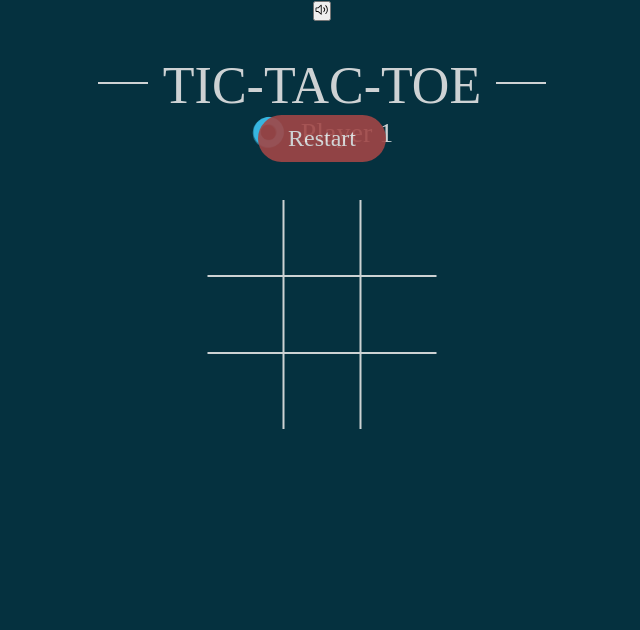
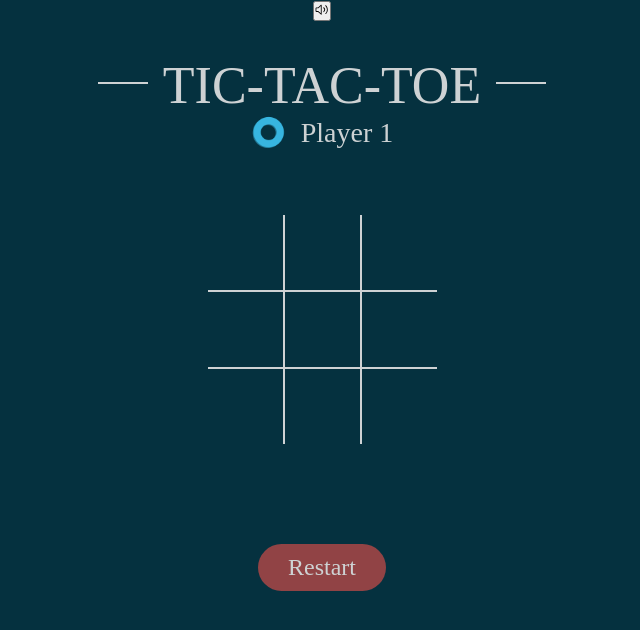
Before and after one commit to biancashiromoto/react-tic-tac-toe, a React (Vite) app: page / in a window 1280 px wide. Shown: the top 630 px of the page, without its empty margins (318-958 px from the left). Built offline with nearby package versions, Linux system fonts and the light colour scheme; a web font is replaced by a local one.

Commit message:
style: Refactor component Board positioning

```diff
--- a/src/components/Board/Board.css
+++ b/src/components/Board/Board.css
@@ -4,9 +4,7 @@
   animation: fade-in 0.5s ease-in forwards;
   display: grid;
   grid-template-columns: repeat(3, auto);
-  left: 50%;
-  position: fixed;
-  transform: translateX(-50%);
-  top: 200px;
+  margin: auto;
+  padding: 100px;
   width: min-content;
 }
```
